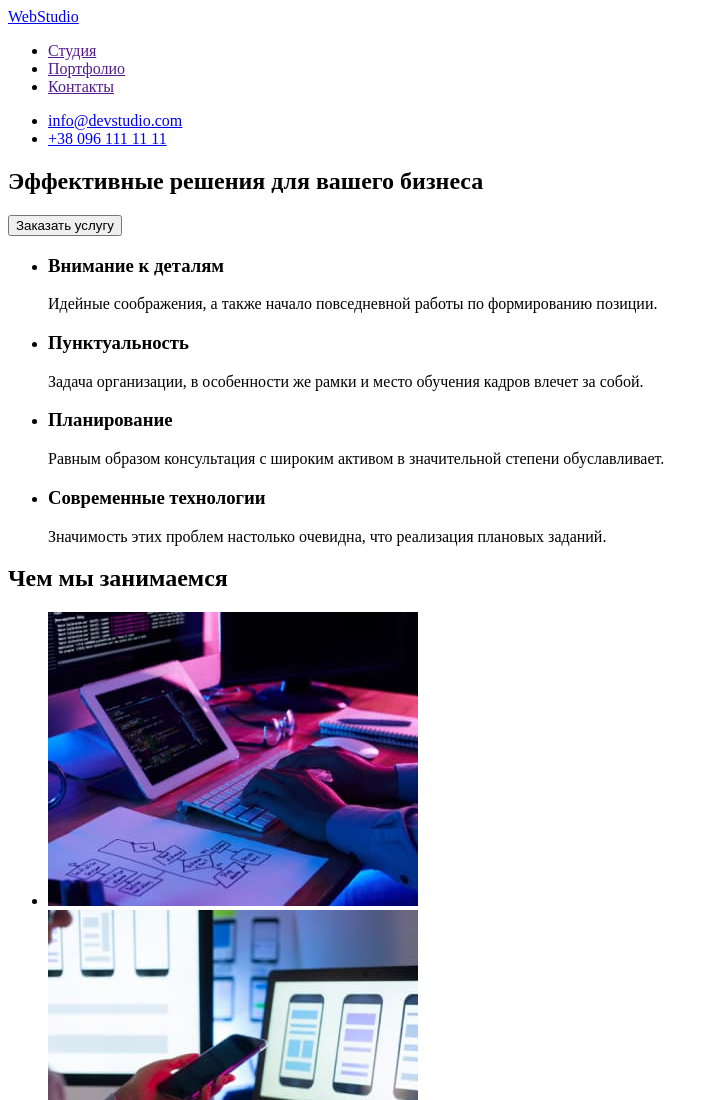
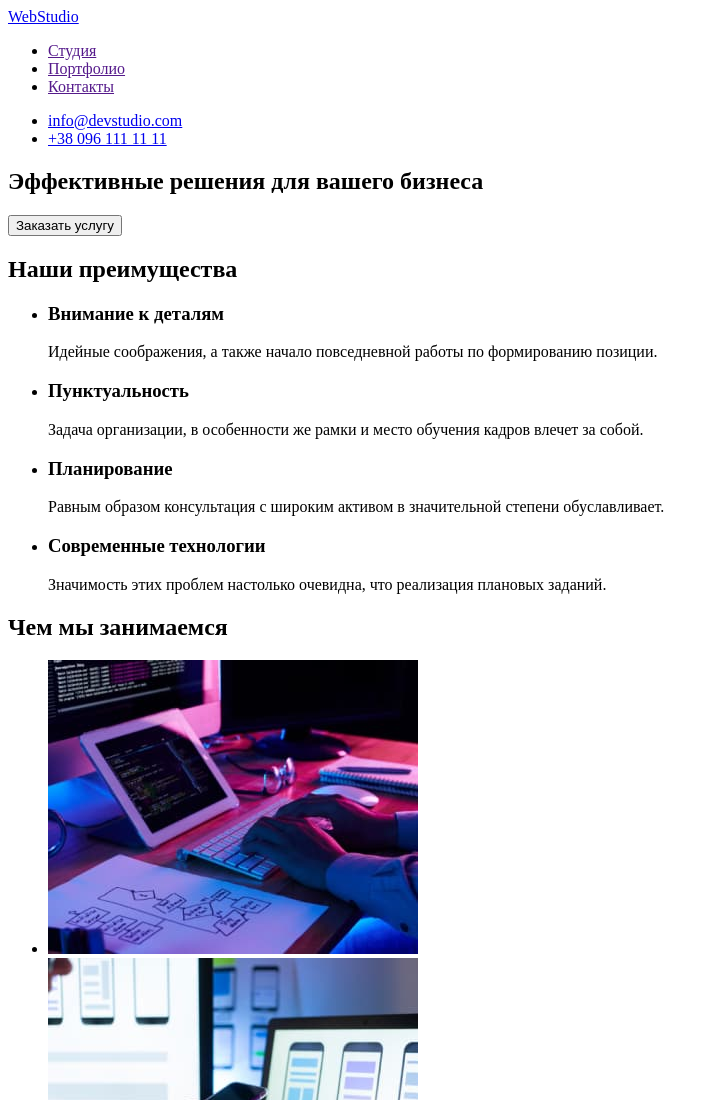
Before and after one commit to Alex013p/goit-markup-hw-01, a plain HTML site: page index.html in a window 1280 px wide. Shown: the top 1100 px of the page, without its empty margins (0-719 px from the left). Drawn offline with Linux system fonts and the light colour scheme.

Commit message:
Homework1 final v.5
Добавлен необходимый по смыслу заголовок  секции характеристик. Заголовок нужно будет скрыть при добавлении CSS.

```diff
--- a/index.html
+++ b/index.html
@@ -38,6 +38,8 @@
         </section>
         <!-- Секция с характеристиками студии -->
         <section>
+            <!-- ЗАГОЛОВОК БУДЕТ СКРЫТ ПРИ ДОБАВЛЕНИИ СSS -->
+            <h2>Наши преимущества</h2>
             <ul>
                 <li>
                     <h3>Внимание к деталям</h3>
```
